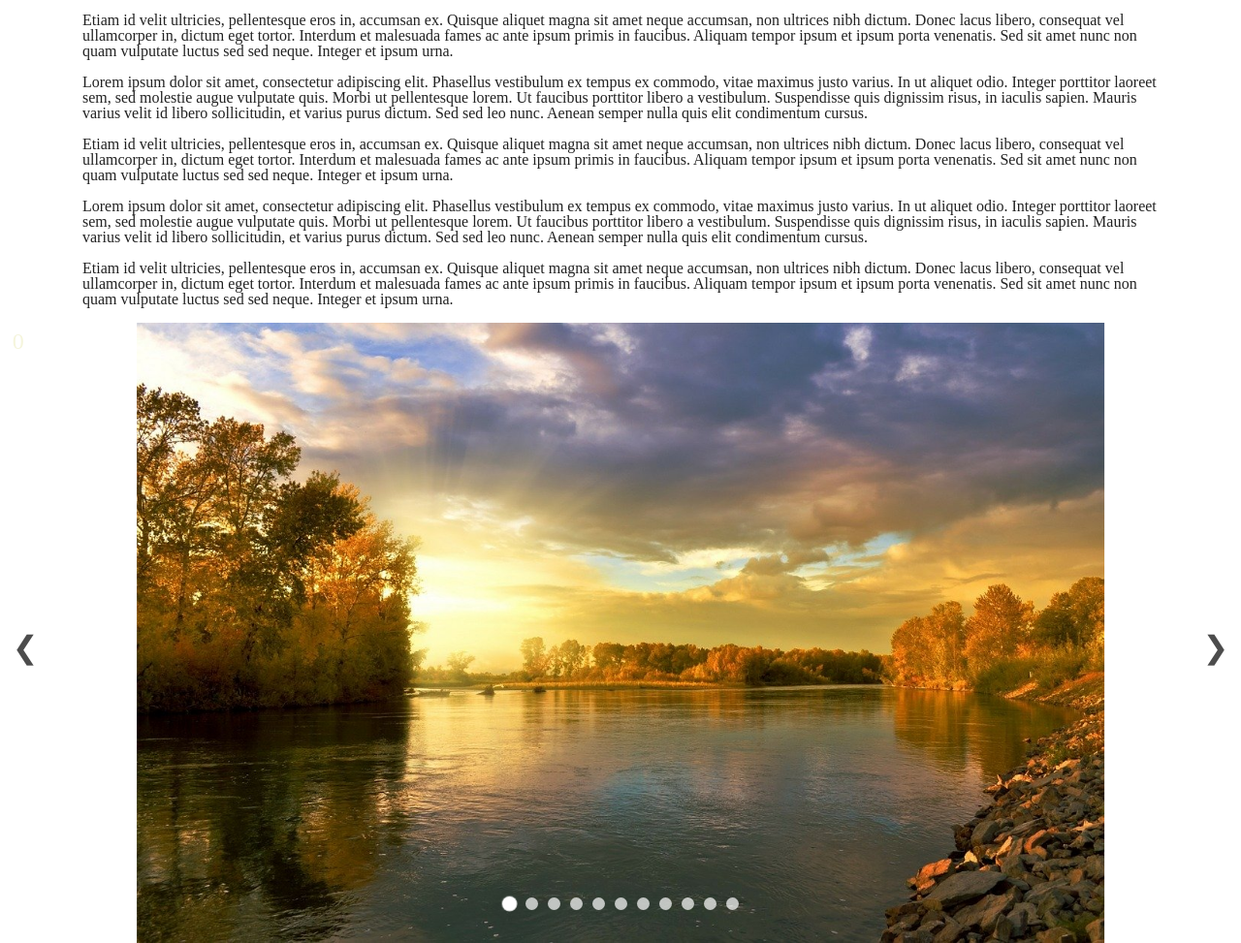
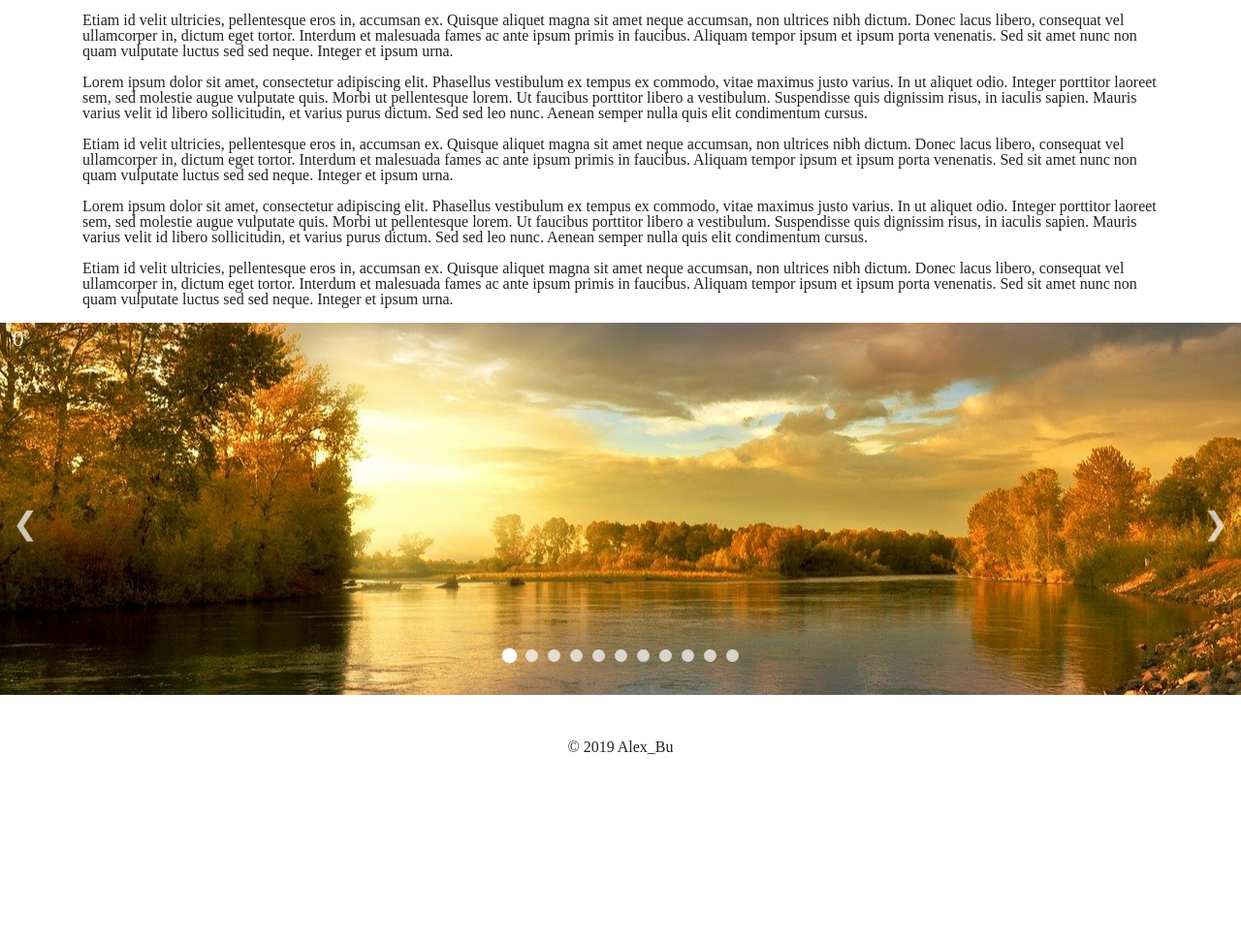
Before and after one commit to BuianAlex/hw_6, a website built with webpack: page index.html in a window 1280 px wide. Shown: the part 1381-2354 px from the top of the page at 97% size. After the commit the page ends 2176 px from the top, so only its background shows below. Built offline with nearby package versions, Linux system fonts and the light colour scheme.

Commit message:
improve design

```diff
--- a/index.html
+++ b/index.html
@@ -114,8 +114,8 @@
 
     <section class="with-carousel">
       <div class="wraper-carousel" id="sl-2">
-        <a class="slide-prev controlDarck">&#10094;</a>
-        <a class="slide-next controlDarck">&#10095;</a>
+        <a class="slide-prev ">&#10094;</a>
+        <a class="slide-next ">&#10095;</a>
         <ul class="carousel">
           <li class="slide fade sl-fw">
             <img src="./img/autumn-219972_1280.jpg" alt="img_1" />
--- a/modules/mySlider/slider.scss
+++ b/modules/mySlider/slider.scss
@@ -42,7 +42,14 @@
 }
 .sl-fw {
   width: 100%;
-  height: 50vw;
+  height: 30vw;
+  img {
+    width: 100%;
+    height: auto;
+    top: 50%;
+    left: 50%;
+    transform: translate(-50%, -50%);
+  }
   &:nth-child(1) {
     display: block;
   }
```
